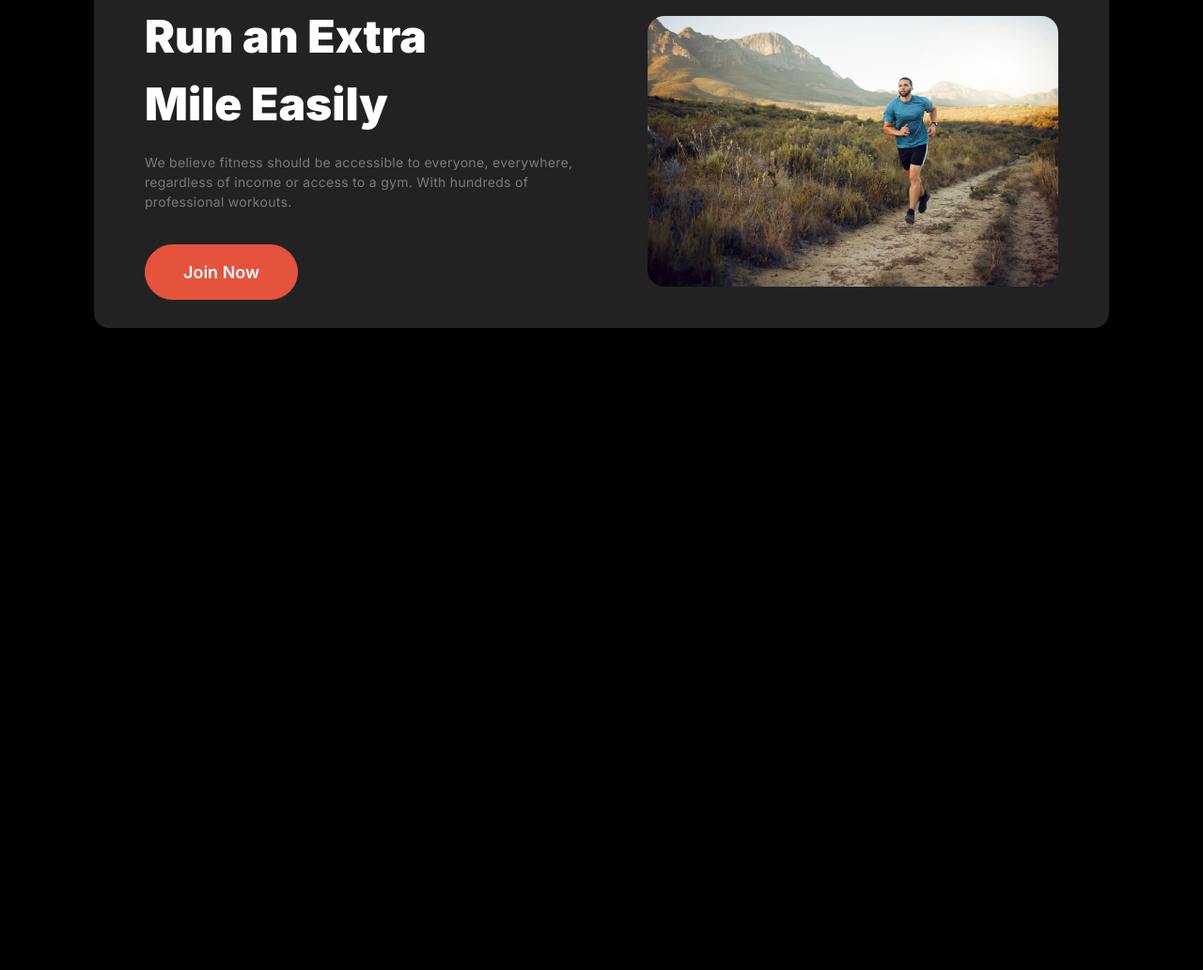
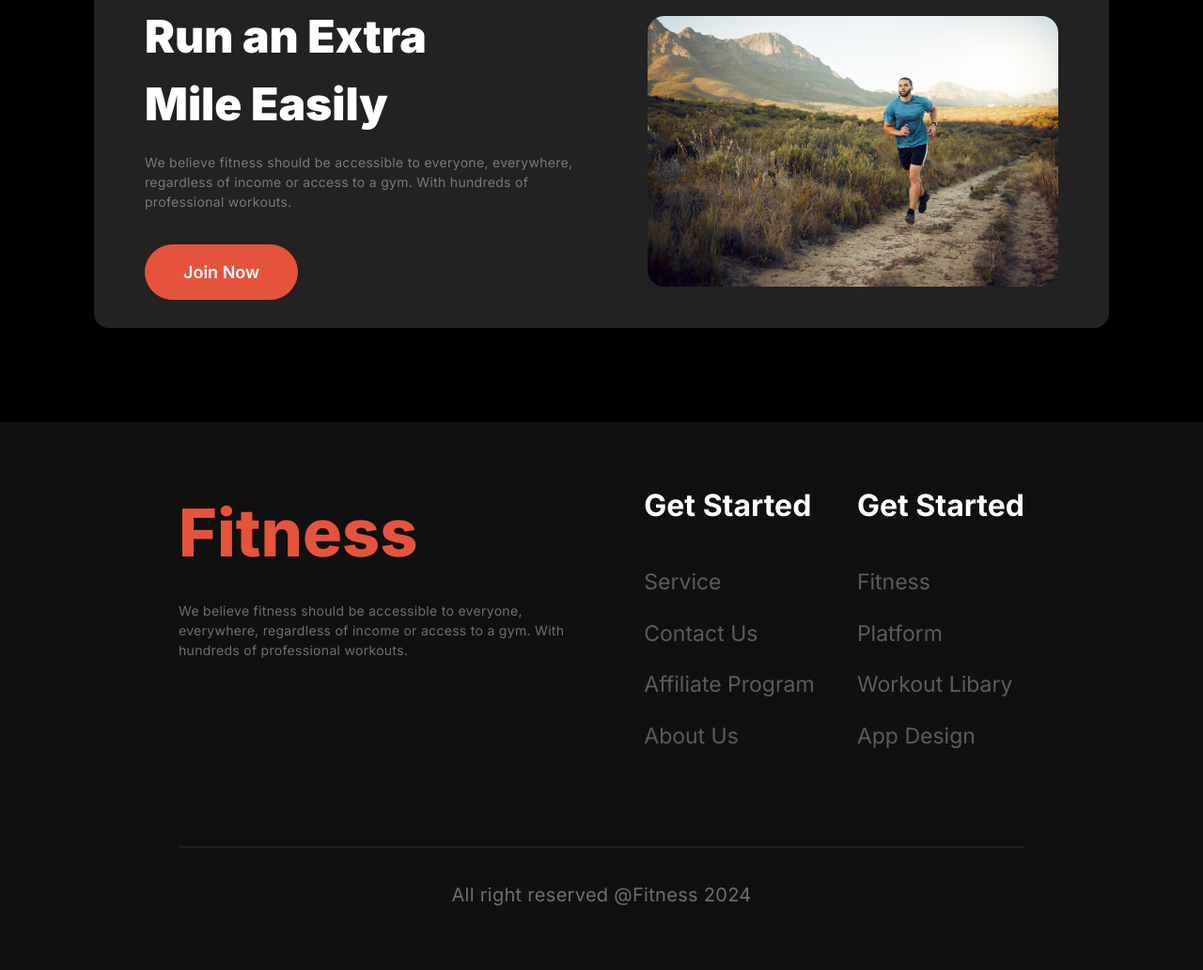
Before and after one commit to MdMonerujammanMunna/fitness-website, a plain HTML site: page index.html in a window 1280 px wide. Shown: the part 1466-2498 px from the top of the page at 94% size. Before the commit the page ends 1915 px from the top, so only its background shows below. Drawn offline with nearby package versions, Linux system fonts and the light colour scheme.

Commit message:
footer section design

```diff
--- a/index.html
+++ b/index.html
@@ -34,7 +34,8 @@
     </style>
 </head>
 
-<body class="bg-[#000000] font-[Inter] text-white sm:mx-[20px] md:mx-[30px] lg:mx-[100px]">
+<body class="bg-[#000000] font-[Inter] text-white ">
+    <section class="sm:mx-[20px] md:mx-[30px] lg:mx-[100px]">
         <header class="mt-[60px] mb-[100pxs]">
             <nav class="flex justify-between items-center">
                 <div class="text-[var(--main-color)]">
@@ -54,9 +55,11 @@
             </nav>
             <section class="flex flex-col md:flex-col lg:flex-row gap-[90px] justify-between items-center mt-[30px]">
                 <div class="">
-                <h1 class="text-[78px] font-black leading-[120%] mb-[30px]">Get body in <br> shape & stay <br> healthy
+                    <h1 class="text-[78px] font-black leading-[120%] mb-[30px]">Get body in <br> shape & stay <br>
+                        healthy
                     </h1>
-                <p class="max-w-[520px] mb-[30px] text-[var(--text-color)] leading-6 tracking-wider">A huge selection
+                    <p class="max-w-[520px] mb-[30px] text-[var(--text-color)] leading-6 tracking-wider">A huge
+                        selection
                         of
                         health
                         and fitness
@@ -112,7 +115,8 @@
                             <img src="./images/image 3.png" alt="" class="rounded-full">
                         </div>
                         <h1 class="text-[18px] font-semibold mb-[6px]">Movement</h1>
-                    <p class="text-[14px] max-w-[250px] text-[#ffffff65] tracking-[0.3px] ">We believe fitness should
+                        <p class="text-[14px] max-w-[250px] text-[#ffffff65] tracking-[0.3px] ">We believe fitness
+                            should
                             be
                             accessible to everyone</p>
                     </div>
@@ -121,7 +125,8 @@
                             <img src="./images/image 2.png" alt="" class="rounded-full">
                         </div>
                         <h1 class="text-[18px] font-semibold mb-[6px]">Time</h1>
-                    <p class="text-[14px] max-w-[250px] text-[#ffffff65] tracking-[0.3px] ">We believe fitness should be
+                        <p class="text-[14px] max-w-[250px] text-[#ffffff65] tracking-[0.3px] ">We believe fitness
+                            should be
                             accessible to everyone</p>
                     </div>
                     <div class="flex flex-col items-center text-center">
@@ -129,7 +134,8 @@
                             <img src="./images/image 4.png" alt="" class="rounded-full">
                         </div>
                         <h1 class="text-[18px] font-semibold mb-[6px]">Practice</h1>
-                    <p class="text-[14px] max-w-[250px] text-[#ffffff65] tracking-[0.3px] ">We believe fitness should be
+                        <p class="text-[14px] max-w-[250px] text-[#ffffff65] tracking-[0.3px] ">We believe fitness
+                            should be
                             accessible to everyone</p>
                     </div>
                     <div class="flex flex-col items-center text-center">
@@ -137,7 +143,8 @@
                             <img src="./images/image 5.png" alt="" class="rounded-full">
                         </div>
                         <h1 class="text-[18px] font-semibold mb-[6px]">Weight Loss</h1>
-                    <p class="text-[14px] max-w-[250px] text-[#ffffff65] tracking-[0.3px] ">We believe fitness should be
+                        <p class="text-[14px] max-w-[250px] text-[#ffffff65] tracking-[0.3px] ">We believe fitness
+                            should be
                             accessible to everyone</p>
                     </div>
                 </div>
@@ -163,6 +170,39 @@
                 </div>
             </section>
         </main>
+    </section>
+    <footer class="bg-[#FFFFFF10] px-[190px] py-[65px] ">
+        <section class="flex justify-between mb-[80px]">
+            <div>
+                <h1 class="text-[70px] font-extrabold text-[var(--main-color)] mb-[20px]">Fitness</h1>
+                <p class="text-[14px] text-[#ffffff65] tracking-[0.3px] max-w-[450px]">We believe fitness should be
+                    accessible to
+                    everyone, everywhere, regardless of income or access to a gym.
+                    With hundreds of professional workouts.</p>
+            </div>
+            <div class="">
+                <ul>
+                    <li class="text-[32px] font-bold mb-[40px]">Get Started</li>
+                    <li class="text-[23px] text-[var(--text-color)] mb-[20px]">Service</li>
+                    <li class="text-[23px] text-[var(--text-color)] mb-[20px]">Contact Us</li>
+                    <li class="text-[23px] text-[var(--text-color)] mb-[20px]">Affiliate Program</li>
+                    <li class="text-[23px] text-[var(--text-color)] mb-[20px]">About Us</li>
+                </ul>
+            </div>
+            <div>
+                <ul>
+                    <li class="text-[32px] font-bold mb-[40px]">Get Started</li>
+                    <li class="text-[23px] text-[var(--text-color)] mb-[20px]">Fitness</li>
+                    <li class="text-[23px] text-[var(--text-color)] mb-[20px]">Platform</li>
+                    <li class="text-[23px] text-[var(--text-color)] mb-[20px]">Workout Libary</li>
+                    <li class="text-[23px] text-[var(--text-color)] mb-[20px]">App Design</li>
+                </ul>
+            </div>
+        </section>
+        <hr class="border-1 border-[#ffffff10]">
+        <p class="text-center pt-[35px] text-[20px] text-[#ffffff65] tracking-[0.3px]">All right reserved @Fitness 2024
+        </p>
+    </footer>
 </body>
 
 </html>
```
Lines whose indentation alone changed are shown as unchanged.
